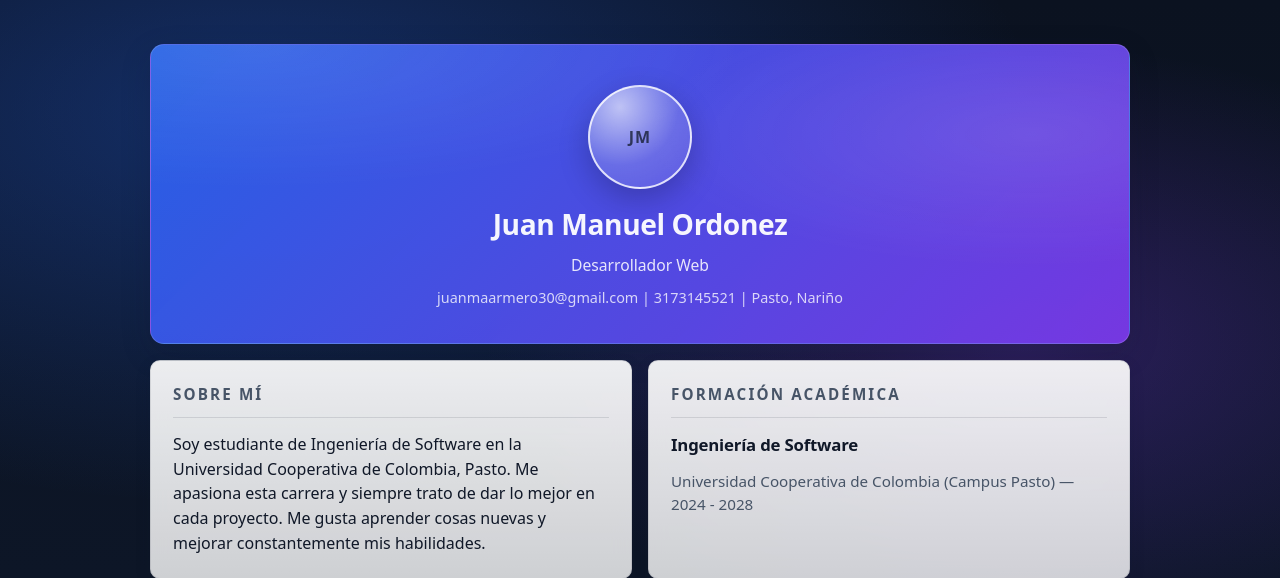
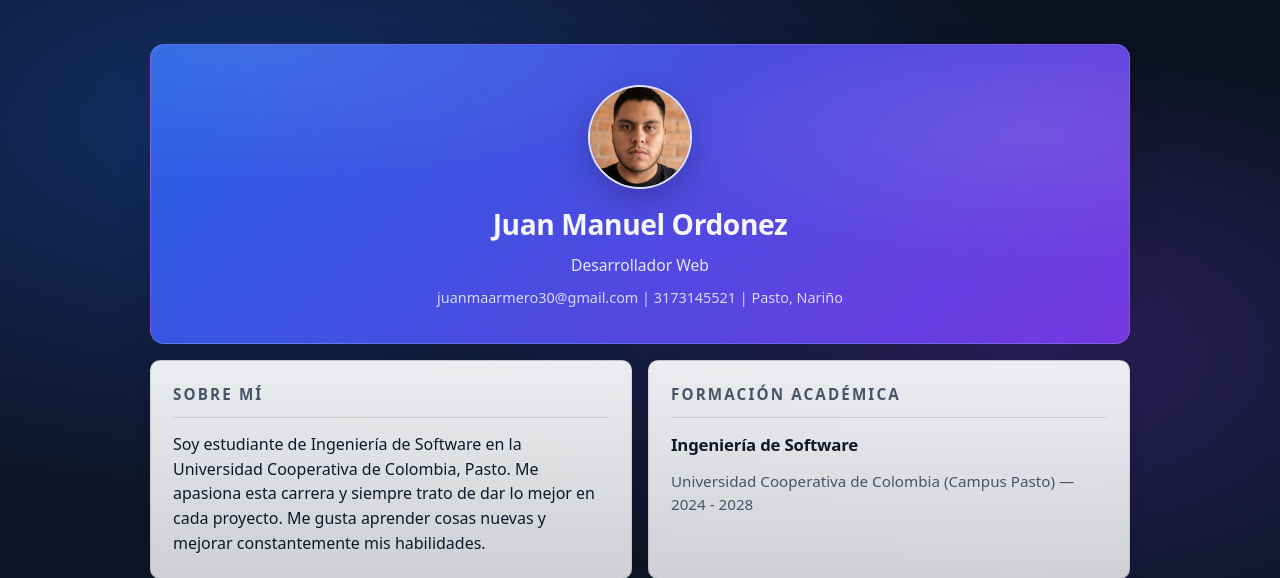
Before and after one commit to jManuel0/Portafolio-Profesional-, a Django app: page /developer1/ in a window 1280 px wide. Shown: the top 578 px of the page. Run offline with Django 5.2, Linux system fonts and the light colour scheme.

Commit message:
Agrega foto de perfil

```diff
--- a/developer1/static/developer1/style.css
+++ b/developer1/static/developer1/style.css
@@ -71,7 +71,8 @@ body {
     border: 1px solid rgba(255, 255, 255, 0.14);
 }
 
-.foto-placeholder {
+.foto-placeholder,
+.foto {
     width: 104px;
     height: 104px;
     border-radius: 50%;
@@ -82,6 +83,12 @@ body {
     box-shadow: 0 10px 30px rgba(0, 0, 0, 0.22);
     display: grid;
     place-items: center;
+}
+
+.foto {
+    object-fit: cover;
+    object-position: center;
+    background: rgba(255, 255, 255, 0.18);
 }
 
 .foto-placeholder::after {
--- a/developer1/templates/developer1/index.html
+++ b/developer1/templates/developer1/index.html
@@ -11,7 +11,7 @@
     <div class="container">
 
         <section class="perfil">
-            <div class="foto-placeholder"></div>
+            <img class="foto" src="{% static 'developer1/img/perfil.jpg' %}" alt="Foto de Juan Manuel Ordonez">
             <h1>Juan Manuel Ordonez</h1>
             <p class="cargo">Desarrollador Web</p>
             <p class="contacto">juanmaarmero30@gmail.com | 3173145521 | Pasto, Nariño</p>
```
Also changed, not shown: developer1/static/developer1/img/perfil.jpg (added).
